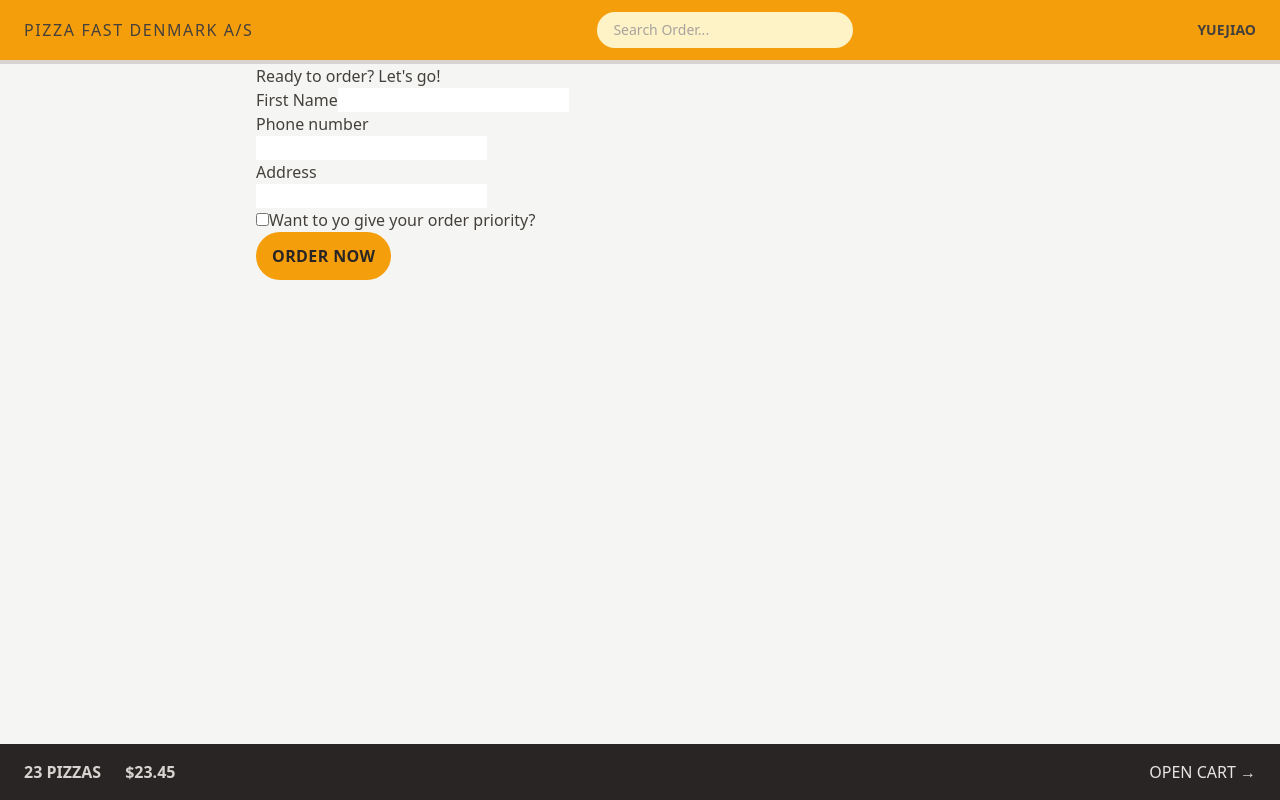
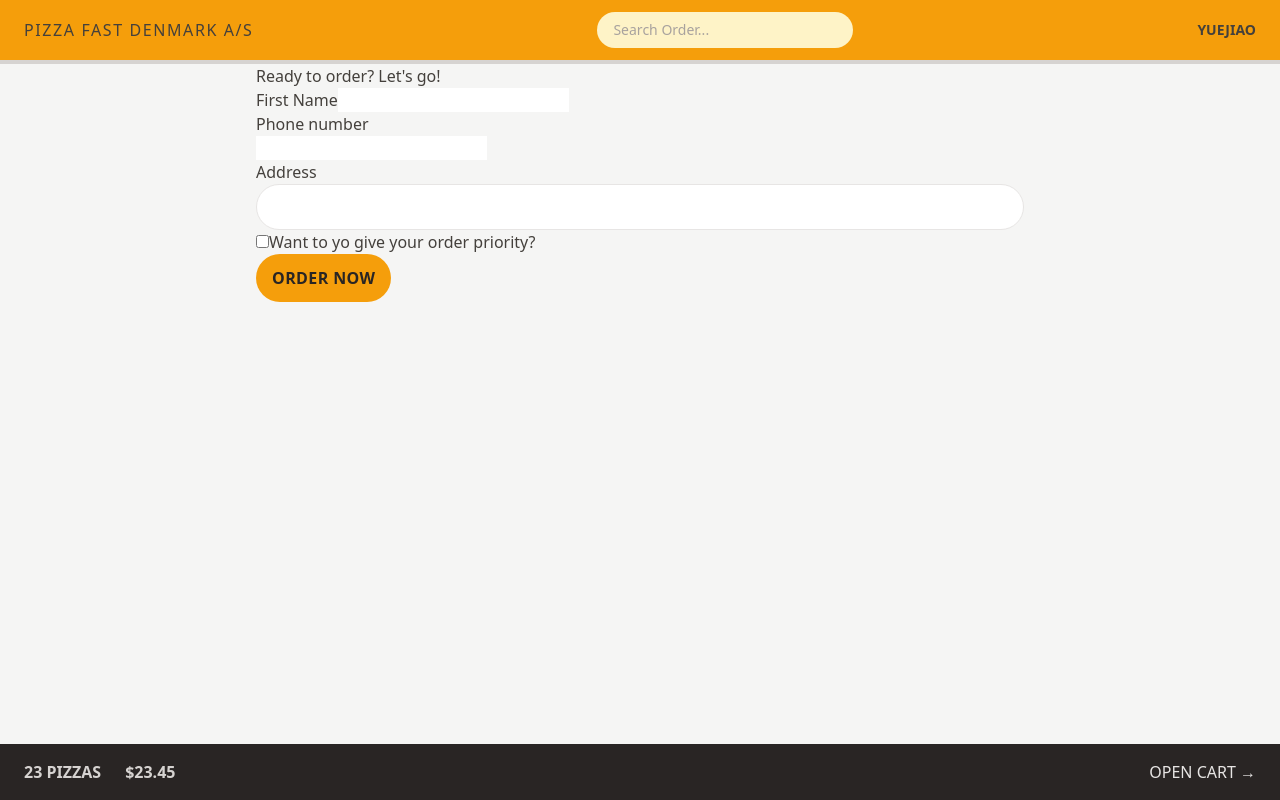
Before and after one commit to YuejiaoShi/pizza-fast-shop, a React (Vite) app: page /order/new in a window 1280 px wide. Built offline with nearby package versions, Linux system fonts and the light colour scheme.

Commit message:
style the input textbox

```diff
--- a/src/features/order/CreateOrder.tsx
+++ b/src/features/order/CreateOrder.tsx
@@ -77,7 +77,12 @@ const CreateOrder: React.FC = () => {
         <div>
           <label>Address</label>
           <div>
-            <input type="text" name="address" required />
+            <input
+              type="text"
+              name="address"
+              required
+              className="rounded-full border border-stone-200 px-4 py-2 text-sm transition-all duration-300 placeholder:text-stone-400 focus:outline-none focus:ring focus:ring-amber-500 w-full md:px-6 md:py-3"
+            />
           </div>
         </div>
 
```
